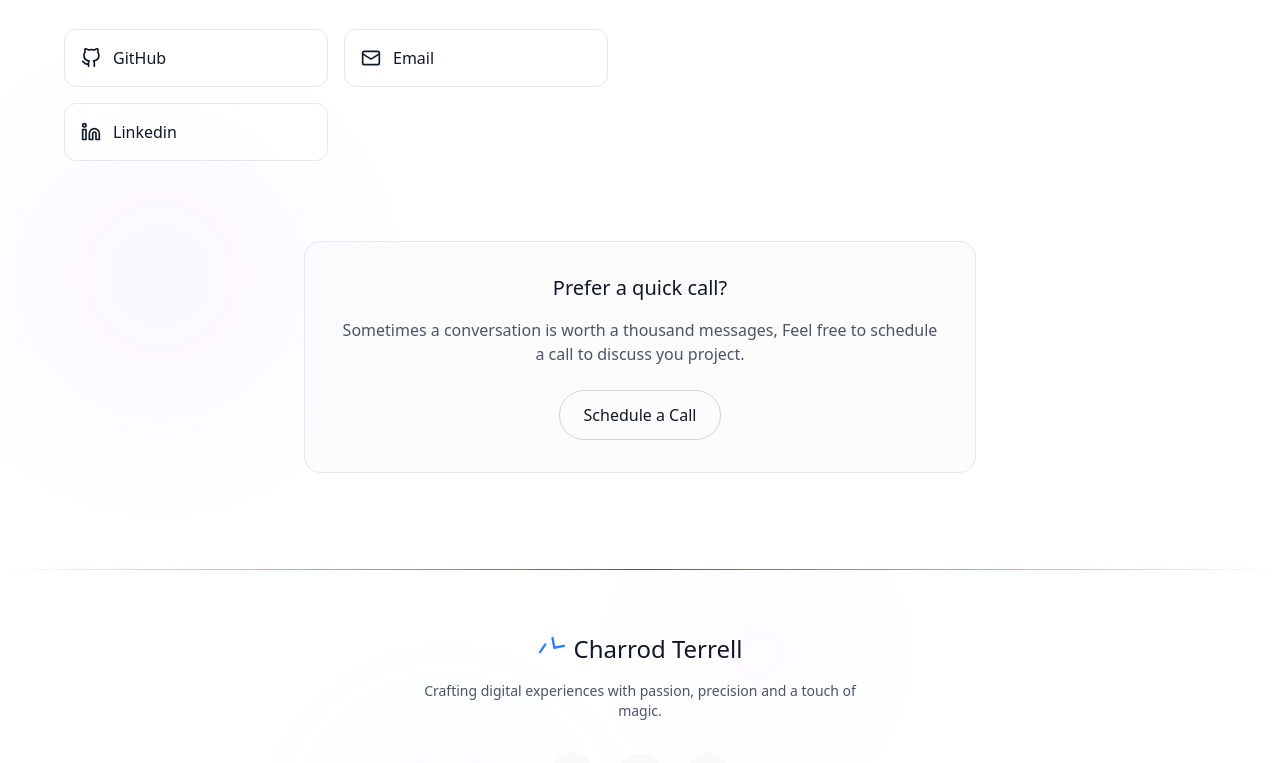
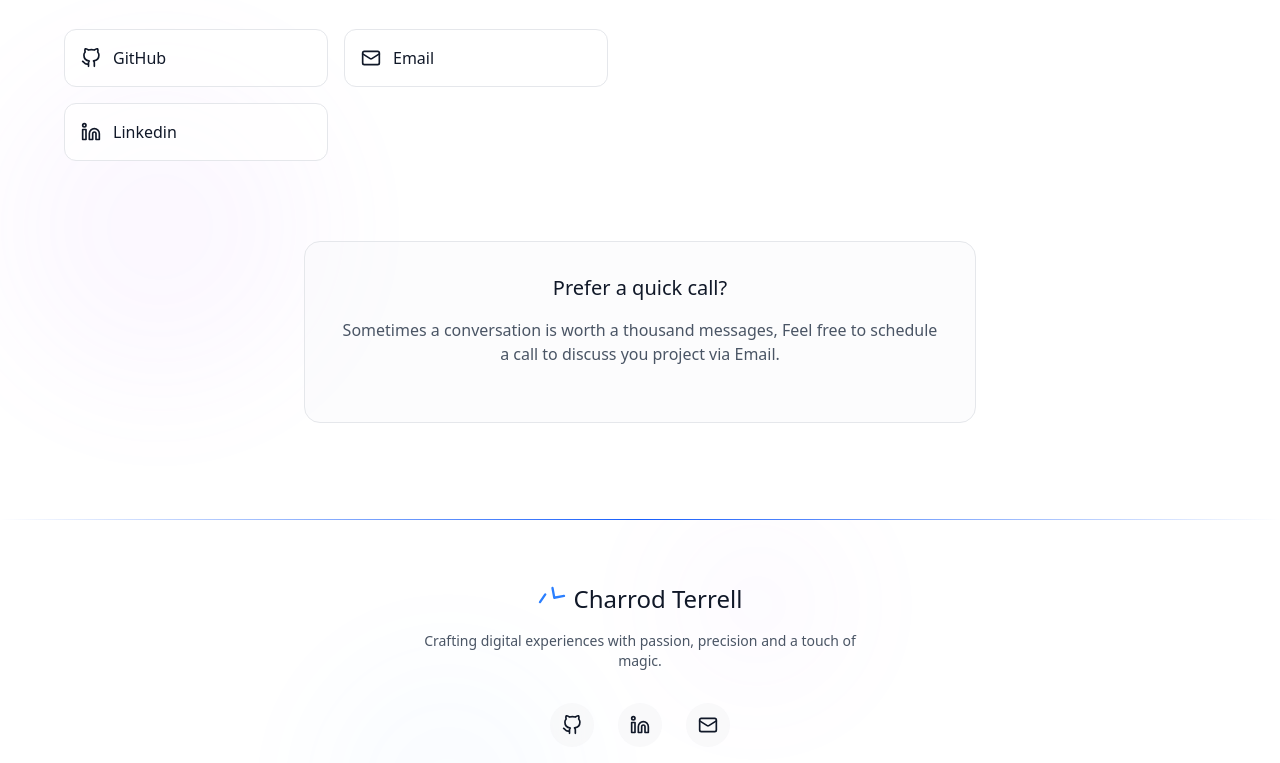
Before and after one commit to Charrod-T/Charrod-Portfolio, a React (Vite) app: page / in a window 1280 px wide. Shown: the part 5549-6312 px from the top of the page. Built offline with nearby package versions, Linux system fonts and the light colour scheme; a web font is replaced by a local one.

Commit message:
third commit

```diff
--- a/src/components/Sections/ContactSection.jsx
+++ b/src/components/Sections/ContactSection.jsx
@@ -206,19 +206,8 @@ const ContactSection = () => {
 							} mb-6`}
 						>
 							Sometimes a conversation is worth a thousand messages, Feel free
-							to schedule a call to discuss you project.
+							to schedule a call to discuss you project via Email.
 						</p>
-						<motion.button
-							whileHover={{ y: -2, scale: 1.05 }}
-							whileTap={{ scale: 0.98 }}
-							className={`px-6 py-3 rounded-full border font-medium transition-all duration-300 ${
-								isDarkMode
-									? "border-gray-600 hover:border-blue-500 hover:text-blue-400"
-									: "border-gray-300 hover:border-blue-500 hover:text-blue-600"
-							}`}
-						>
-							Schedule a Call
-						</motion.button>
 					</motion.div>
 				</motion.div>
 			</div>
```
